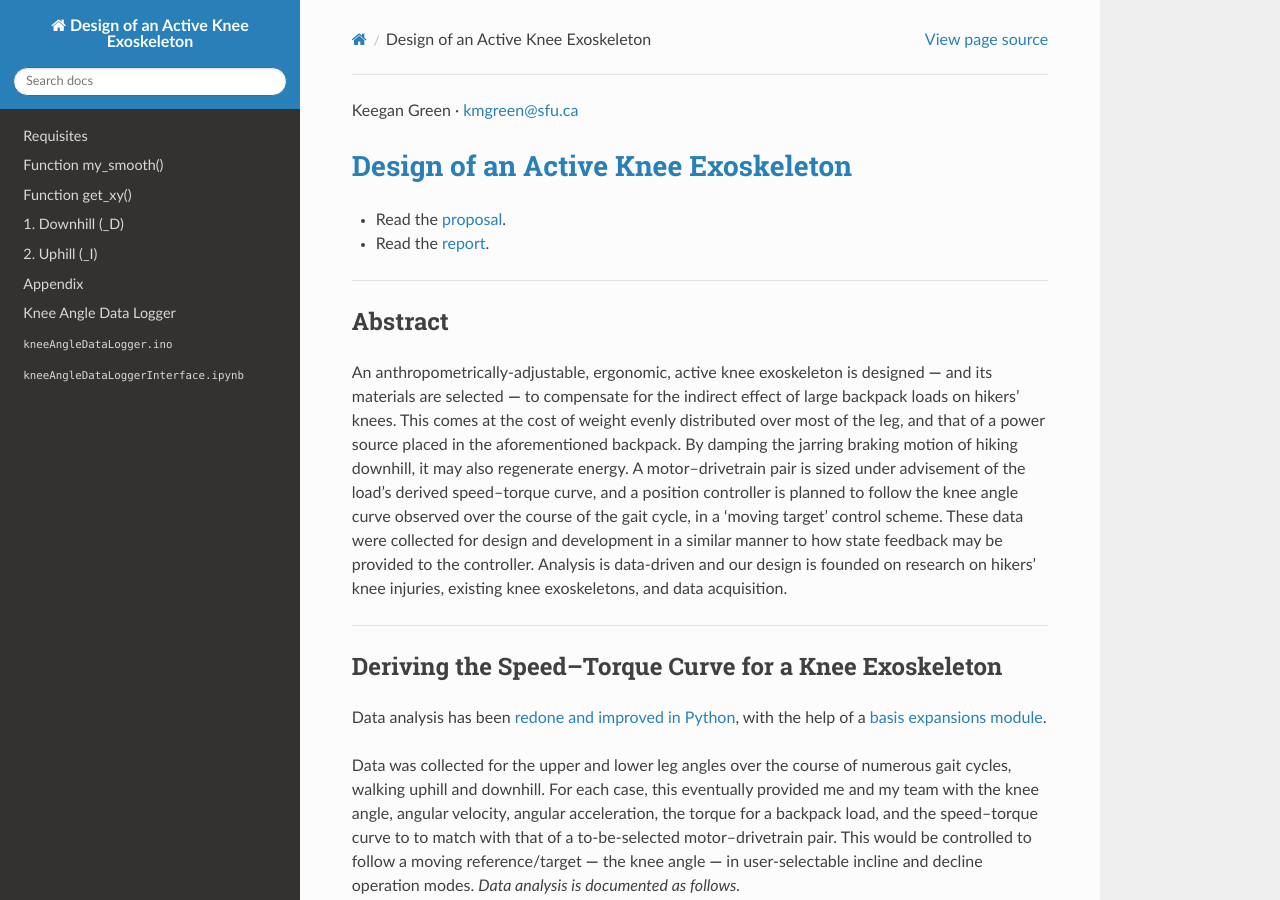
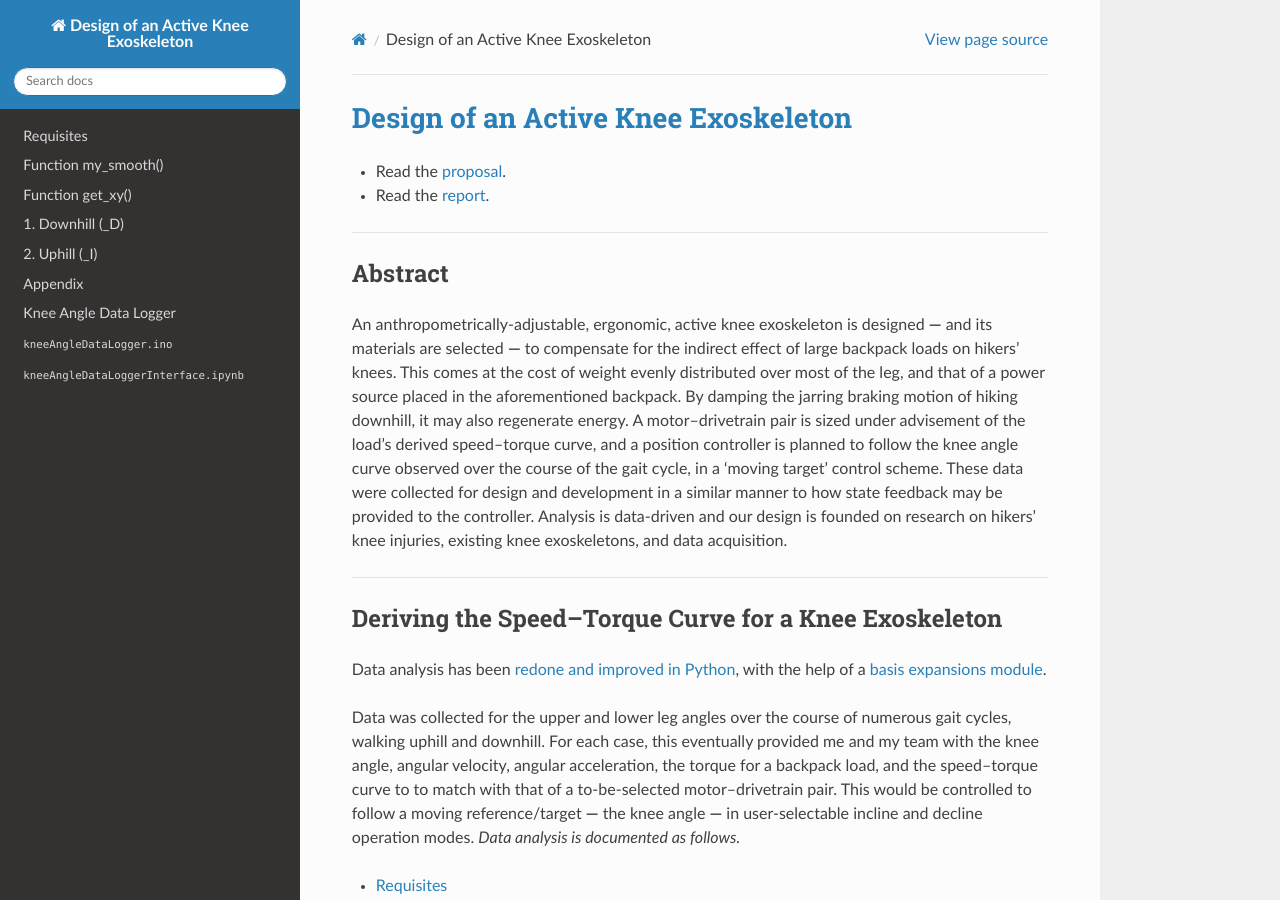
Before and after one commit to keeganmjgreen/MSE-420-Project, a Sphinx documentation site: the page built from docs/contents.rst, in a window 1280 px wide and 900 px high. Built offline with Sphinx 7.4.7 and the Read the Docs theme 2.0.0, drawn with Linux system fonts in a browser that asks for light colours.

Commit message:
Update contents.rst

```diff
--- a/docs/contents.rst
+++ b/docs/contents.rst
@@ -1,5 +1,3 @@
-
-Keegan Green · kmgreen@sfu.ca
 
 `Design of an Active Knee Exoskeleton <https://github.com/keeganmjgreen/MSE-420-Project>`_
 ==========================================================================================
```
